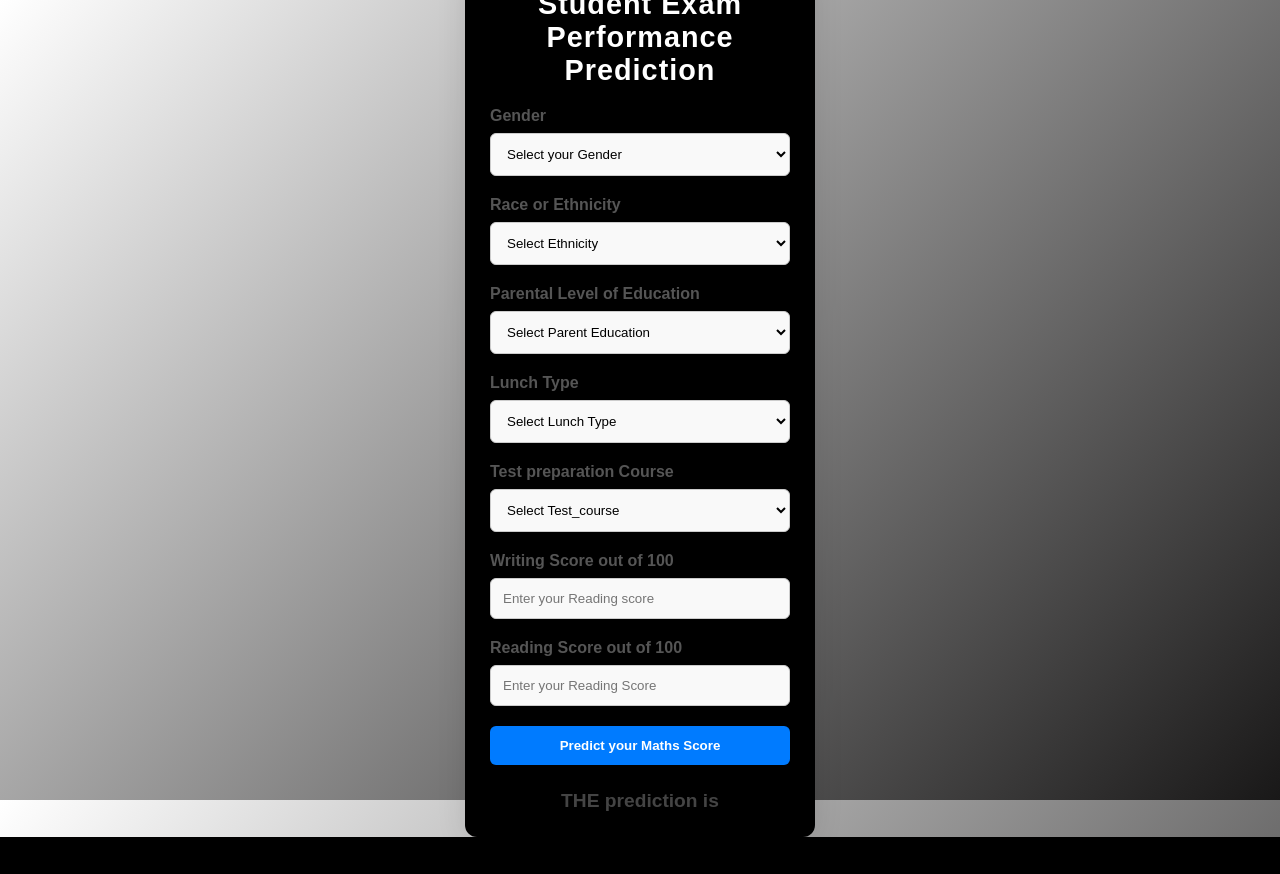
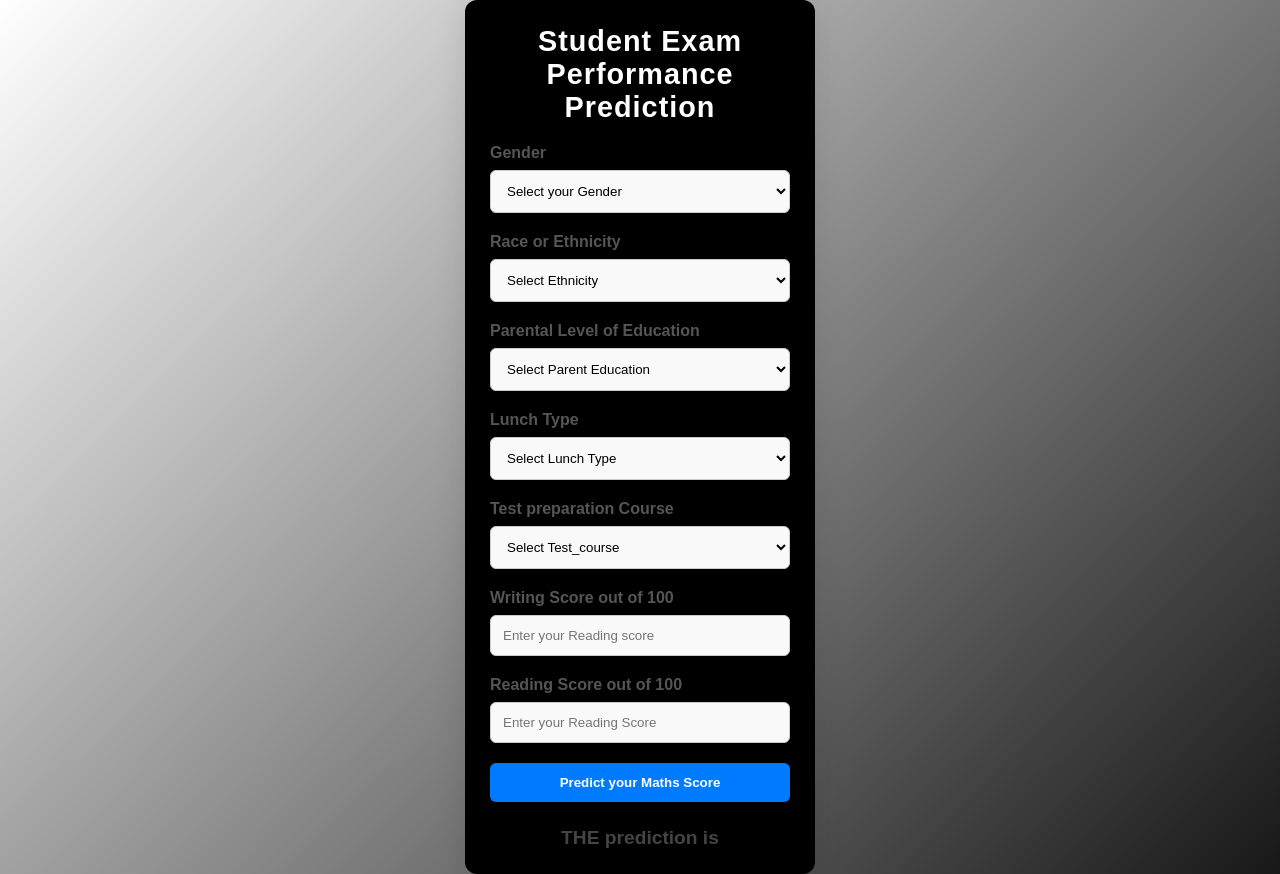
Before and after one commit to AnoopGeorge418/Student-Performance-Indicator, a Flask app: page / in a window 1280 px wide. Before the commit the page ends 837 px from the top, so only its background shows below. Run offline with Flask 3, Linux system fonts and the light colour scheme.

Commit message:
Project Files

```diff
--- a/requirements.txt
+++ b/requirements.txt
@@ -7,4 +7,4 @@ catboost
 xgboost
 dill
 flask
-#-e .
+# -e .
--- a/static/styles.css
+++ b/static/styles.css
@@ -13,7 +13,7 @@ body {
     justify-content: center;
     align-items: center;
     color: white;
-    height: 100vh;
+    height: 100%;
     overflow: hidden;
 }
 
```
